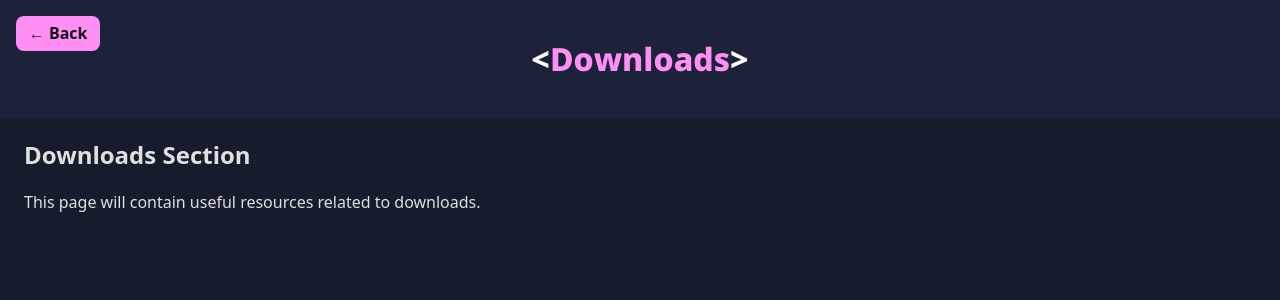
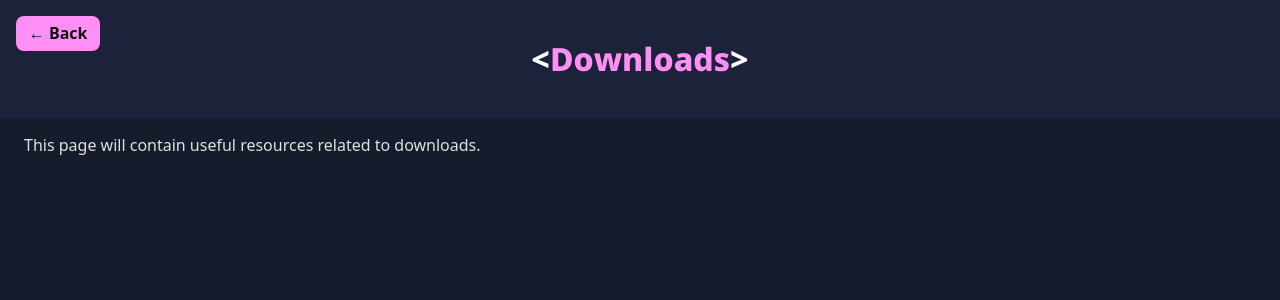
Before and after one commit to codefl0w/CodeFl0w.github.io, a Jekyll site: the page built from downloads/index.md, in a window 1280 px wide. Shown: the top 300 px of the page. Built offline with Jekyll 4.4.1, drawn with Linux system fonts in a browser that asks for light colours.

Commit message:
Update index.md

```diff
--- a/downloads/index.md
+++ b/downloads/index.md
@@ -3,5 +3,4 @@ layout: default
 title: Downloads
 ---
 
-<h2>Downloads Section</h2>
 <p>This page will contain useful resources related to downloads.</p>
```
